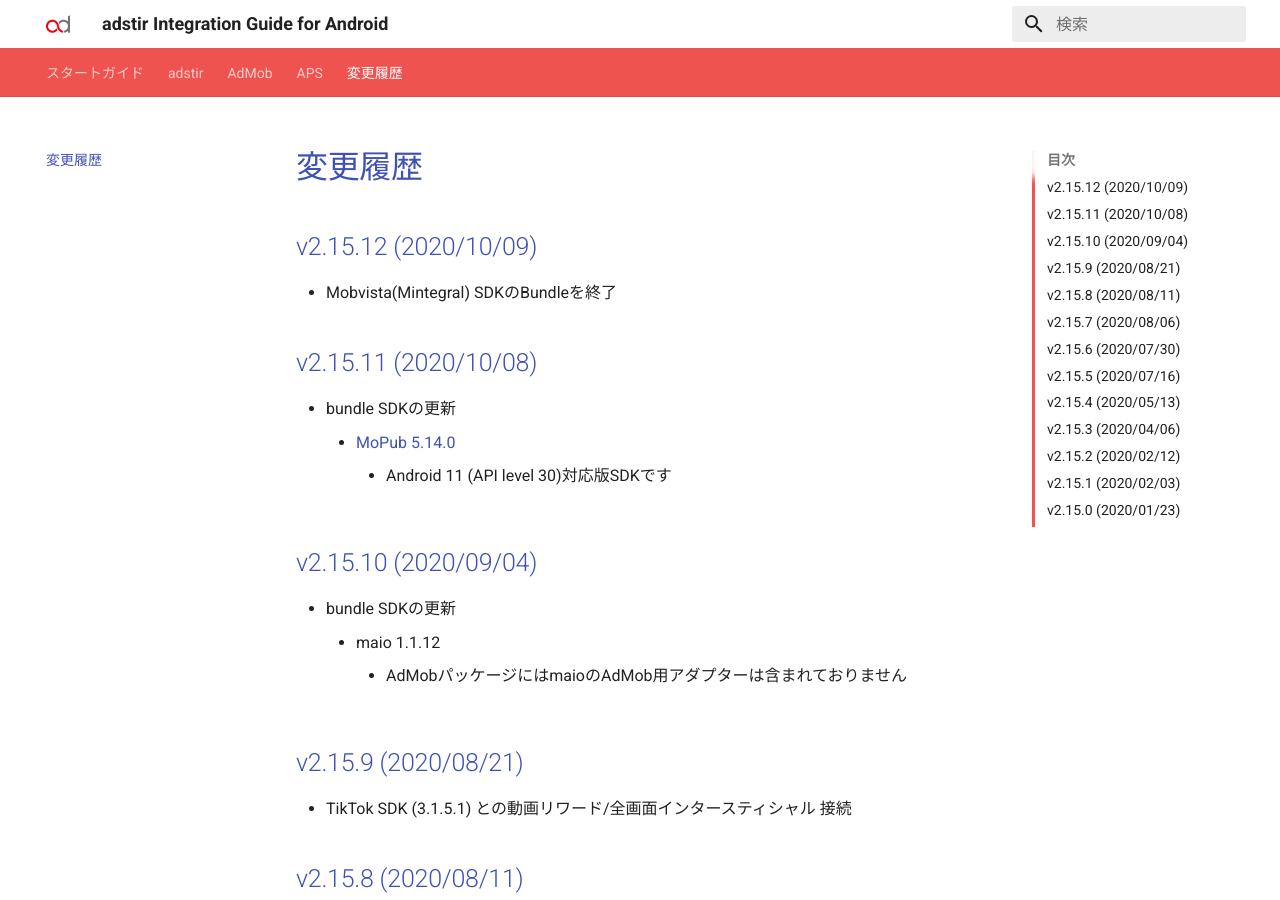
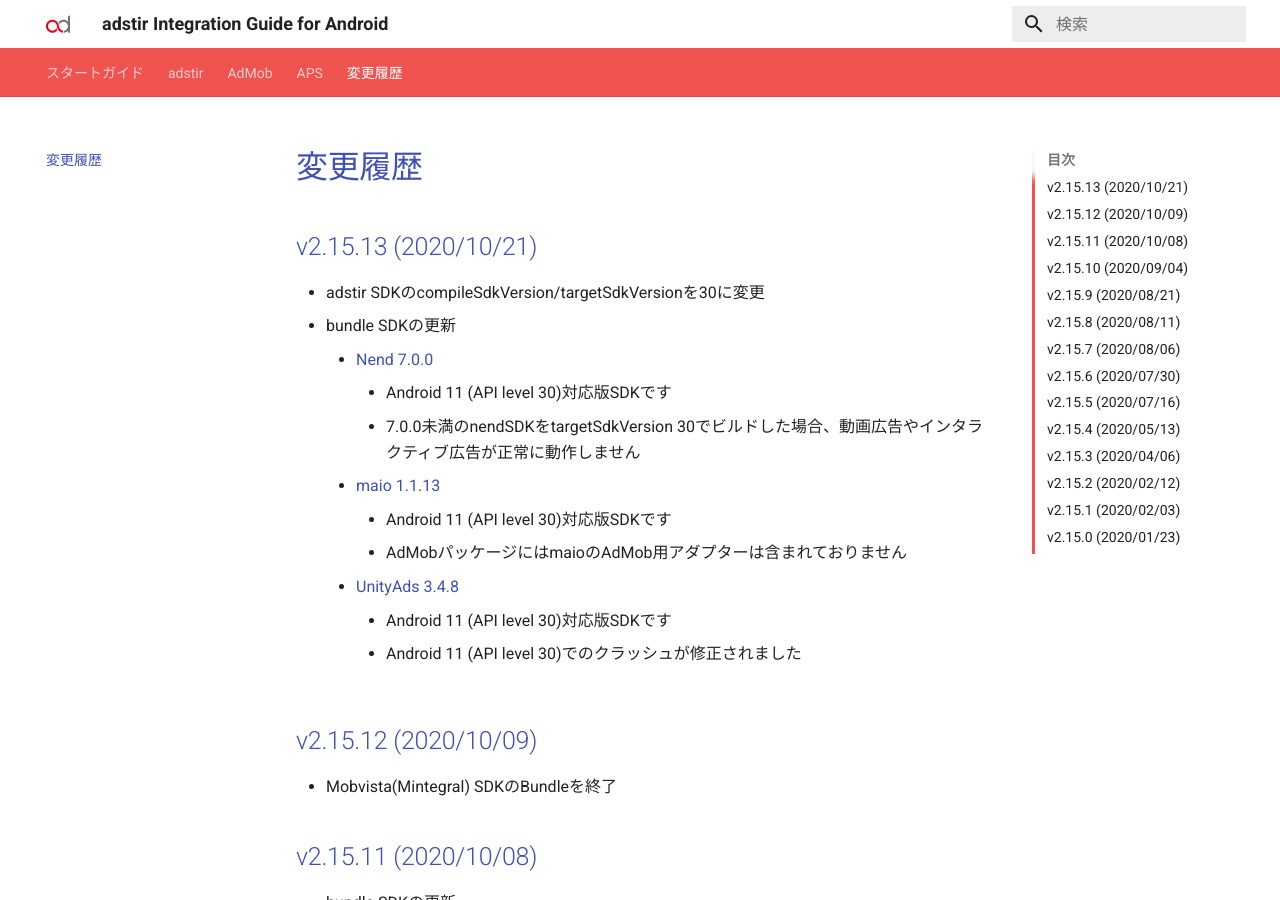
Before and after one commit to united-adstir/android-sdk-docs, an MkDocs documentation site: the page built from docs/changelog.md, in a window 1280 px wide and 900 px high. Built offline with MkDocs 1.6.1 and Material for MkDocs 9.7.7, drawn with Linux system fonts in a browser that asks for light colours; the version menu is left out.

Commit message:
v2.15.13

```diff
--- a/docs/changelog.md
+++ b/docs/changelog.md
@@ -1,4 +1,18 @@
 # 変更履歴
+
+## v2.15.13 (2020/10/21)
+
+- adstir SDKのcompileSdkVersion/targetSdkVersionを30に変更
+- bundle SDKの更新
+    * [Nend 7.0.0](https://github.com/fan-ADN/nendSDK-Android-pub/releases/tag/7.0.0)
+        * Android 11 (API level 30)対応版SDKです
+        * 7.0.0未満のnendSDKをtargetSdkVersion 30でビルドした場合、動画広告やインタラクティブ広告が正常に動作しません
+    * [maio 1.1.13](https://github.com/imobile-maio/maio-Android-SDK/releases/tag/v1.1.13)
+        * Android 11 (API level 30)対応版SDKです
+        * AdMobパッケージにはmaioのAdMob用アダプターは含まれておりません
+    * [UnityAds 3.4.8](https://github.com/Unity-Technologies/unity-ads-android/releases/tag/3.4.8)
+        * Android 11 (API level 30)対応版SDKです
+        * Android 11 (API level 30)でのクラッシュが修正されました
 
 ## v2.15.12 (2020/10/09)
 
--- a/mkdocs.yml
+++ b/mkdocs.yml
@@ -18,18 +18,18 @@
 extra:
   language: 'jp'
   version:
-    adstir: 2.15.12
+    adstir: 2.15.13
     adcolony: 4.1.4
     adcorsa: 2.0.0
     applovin: 9.13.1
-    facebook: 5.6.0
+    facebook: 6.1.0
     imobile: 2.0.22
-    maio: 1.1.12
+    maio: 1.1.13
     mopub: 5.14.0
-    nend: 5.3.0
+    nend: 7.0.0
     tapjoy: 12.6.1
     tiktok: 3.1.5.1
-    unityads: 3.4.6
+    unityads: 3.4.8
     zucks: 4.6.1
   sample_url: 'https://dl.ad-stir.com/sample/AdstirAdsSdkAndroid-2.15.2-SampleApp.zip'
 
```
